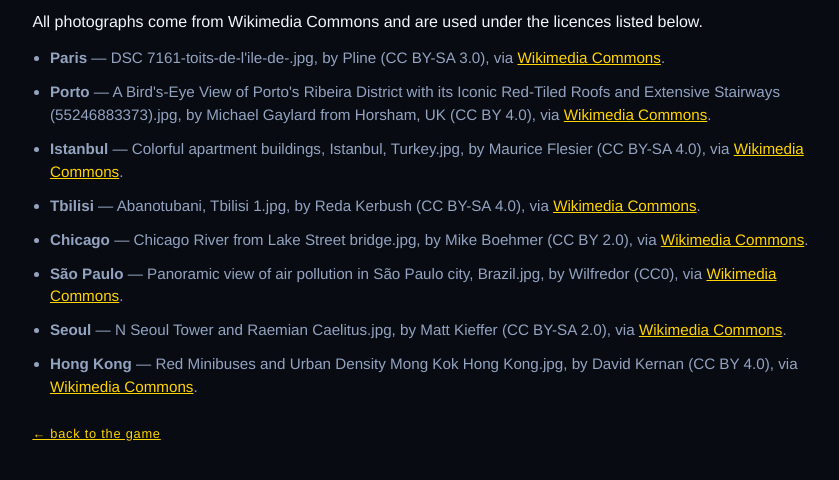
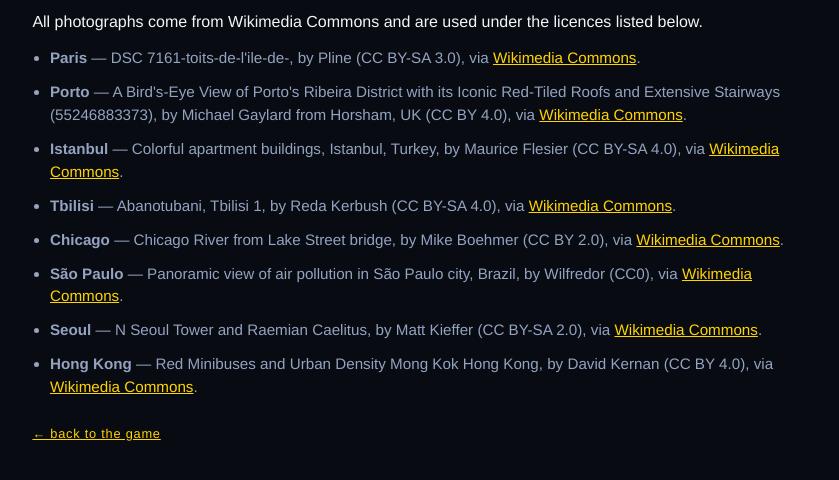
Before and after one commit to sezabart/city-guesser, a plain HTML site: page credits.html in a window 1280 px wide. Shown: the part 80-560 px from the top of the page, without its empty margins (214-1053 px from the left). Drawn offline with Linux system fonts and the light colour scheme.

Commit message:
Tidy photo credits, document desktop testing

```diff
--- a/credits.html
+++ b/credits.html
@@ -11,14 +11,14 @@
 <h1>Photo credits</h1>
 <p>All photographs come from Wikimedia Commons and are used under the licences listed below.</p>
 <ul>
-<li><b>Paris</b> &mdash; DSC 7161-toits-de-l'ile-de-.jpg, by Pline (CC BY-SA 3.0), via <a href="https://commons.wikimedia.org/wiki/File:DSC_7161-toits-de-l%27ile-de-.jpg">Wikimedia Commons</a>.</li>
-<li><b>Porto</b> &mdash; A Bird's-Eye View of Porto's Ribeira District with its Iconic Red-Tiled Roofs and Extensive Stairways (55246883373).jpg, by Michael Gaylard from Horsham, UK (CC BY 4.0), via <a href="https://commons.wikimedia.org/wiki/File:A_Bird%27s-Eye_View_of_Porto%27s_Ribeira_District_with_its_Iconic_Red-Tiled_Roofs_and_Extensive_Stairways_(55246883373).jpg">Wikimedia Commons</a>.</li>
-<li><b>Istanbul</b> &mdash; Colorful apartment buildings, Istanbul, Turkey.jpg, by Maurice Flesier (CC BY-SA 4.0), via <a href="https://commons.wikimedia.org/wiki/File:Colorful_apartment_buildings,_Istanbul,_Turkey.jpg">Wikimedia Commons</a>.</li>
-<li><b>Tbilisi</b> &mdash; Abanotubani, Tbilisi 1.jpg, by Reda Kerbush (CC BY-SA 4.0), via <a href="https://commons.wikimedia.org/wiki/File:Abanotubani,_Tbilisi_1.jpg">Wikimedia Commons</a>.</li>
-<li><b>Chicago</b> &mdash; Chicago River from Lake Street bridge.jpg, by Mike Boehmer (CC BY 2.0), via <a href="https://commons.wikimedia.org/wiki/File:Chicago_River_from_Lake_Street_bridge.jpg">Wikimedia Commons</a>.</li>
-<li><b>São Paulo</b> &mdash; Panoramic view of air pollution in São Paulo city, Brazil.jpg, by Wilfredor (CC0), via <a href="https://commons.wikimedia.org/wiki/File:Panoramic_view_of_air_pollution_in_S%C3%A3o_Paulo_city,_Brazil.jpg">Wikimedia Commons</a>.</li>
-<li><b>Seoul</b> &mdash; N Seoul Tower and Raemian Caelitus.jpg, by Matt Kieffer (CC BY-SA 2.0), via <a href="https://commons.wikimedia.org/wiki/File:N_Seoul_Tower_and_Raemian_Caelitus.jpg">Wikimedia Commons</a>.</li>
-<li><b>Hong Kong</b> &mdash; Red Minibuses and Urban Density Mong Kok Hong Kong.jpg, by David Kernan (CC BY 4.0), via <a href="https://commons.wikimedia.org/wiki/File:Red_Minibuses_and_Urban_Density_Mong_Kok_Hong_Kong.jpg">Wikimedia Commons</a>.</li>
+<li><b>Paris</b> &mdash; DSC 7161-toits-de-l'ile-de-, by Pline (CC BY-SA 3.0), via <a href="https://commons.wikimedia.org/wiki/File:DSC_7161-toits-de-l%27ile-de-.jpg">Wikimedia Commons</a>.</li>
+<li><b>Porto</b> &mdash; A Bird's-Eye View of Porto's Ribeira District with its Iconic Red-Tiled Roofs and Extensive Stairways (55246883373), by Michael Gaylard from Horsham, UK (CC BY 4.0), via <a href="https://commons.wikimedia.org/wiki/File:A_Bird%27s-Eye_View_of_Porto%27s_Ribeira_District_with_its_Iconic_Red-Tiled_Roofs_and_Extensive_Stairways_(55246883373).jpg">Wikimedia Commons</a>.</li>
+<li><b>Istanbul</b> &mdash; Colorful apartment buildings, Istanbul, Turkey, by Maurice Flesier (CC BY-SA 4.0), via <a href="https://commons.wikimedia.org/wiki/File:Colorful_apartment_buildings,_Istanbul,_Turkey.jpg">Wikimedia Commons</a>.</li>
+<li><b>Tbilisi</b> &mdash; Abanotubani, Tbilisi 1, by Reda Kerbush (CC BY-SA 4.0), via <a href="https://commons.wikimedia.org/wiki/File:Abanotubani,_Tbilisi_1.jpg">Wikimedia Commons</a>.</li>
+<li><b>Chicago</b> &mdash; Chicago River from Lake Street bridge, by Mike Boehmer (CC BY 2.0), via <a href="https://commons.wikimedia.org/wiki/File:Chicago_River_from_Lake_Street_bridge.jpg">Wikimedia Commons</a>.</li>
+<li><b>São Paulo</b> &mdash; Panoramic view of air pollution in São Paulo city, Brazil, by Wilfredor (CC0), via <a href="https://commons.wikimedia.org/wiki/File:Panoramic_view_of_air_pollution_in_S%C3%A3o_Paulo_city,_Brazil.jpg">Wikimedia Commons</a>.</li>
+<li><b>Seoul</b> &mdash; N Seoul Tower and Raemian Caelitus, by Matt Kieffer (CC BY-SA 2.0), via <a href="https://commons.wikimedia.org/wiki/File:N_Seoul_Tower_and_Raemian_Caelitus.jpg">Wikimedia Commons</a>.</li>
+<li><b>Hong Kong</b> &mdash; Red Minibuses and Urban Density Mong Kok Hong Kong, by David Kernan (CC BY 4.0), via <a href="https://commons.wikimedia.org/wiki/File:Red_Minibuses_and_Urban_Density_Mong_Kok_Hong_Kong.jpg">Wikimedia Commons</a>.</li>
 </ul>
 <p class="small"><a href="index.html">&larr; back to the game</a></p>
 </div>
```
Also changed, not shown: 2 other files.
